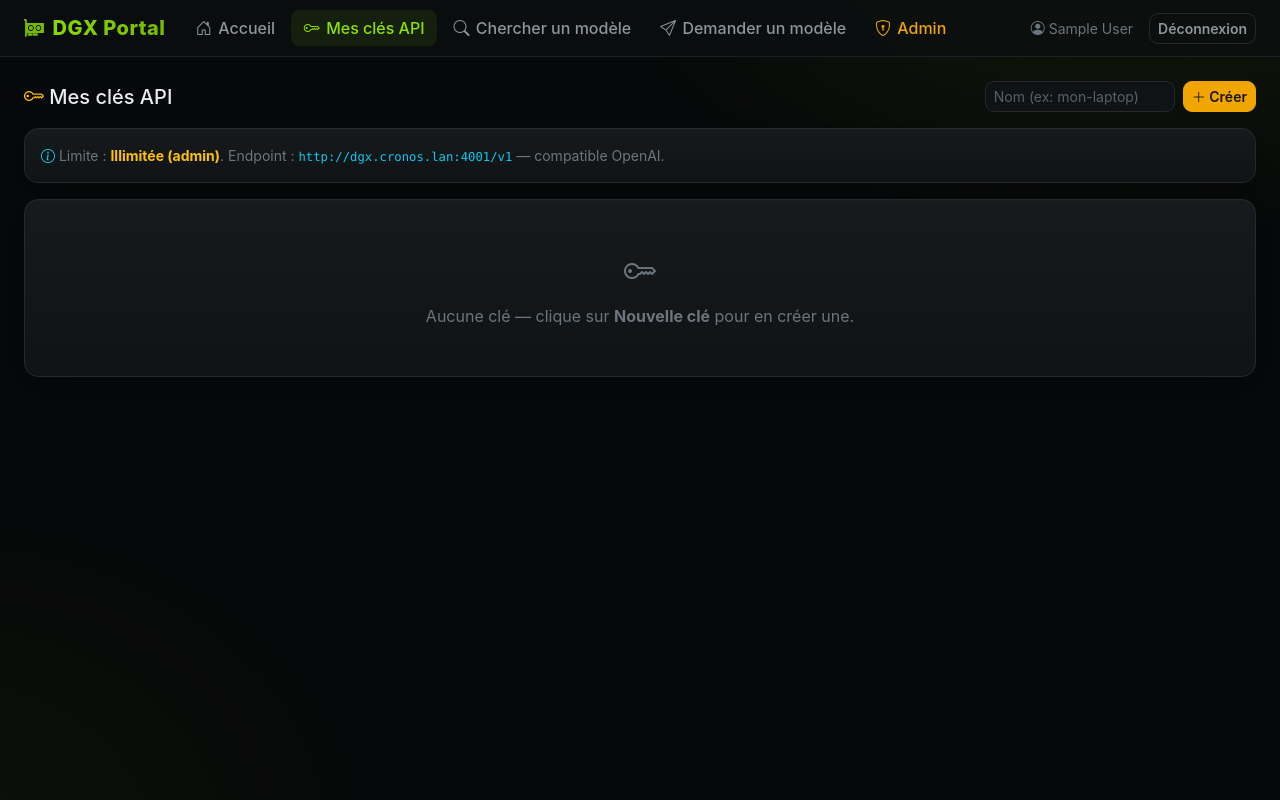
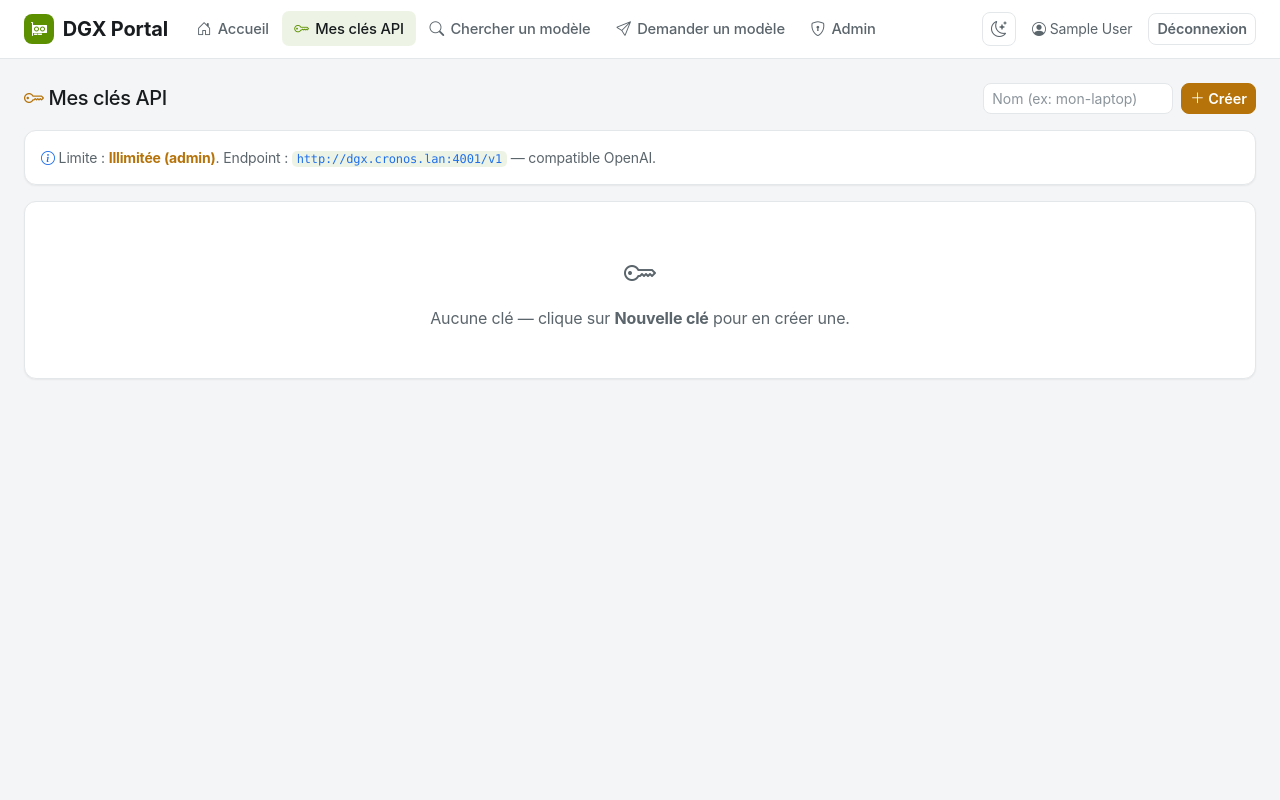
Before and after one commit to Sunderrrr/dgx-spark-llm-platform, a Flask app: page /keys in a window 1280 px wide. Run offline with Flask 3, Linux system fonts and the light colour scheme; the visitor is signed in with stand-in values (Sample User, id 1); data that the repository does not hold is empty; parts of the project's set-up code (start-up, migrations or seed data) failed here and were passed over.

Commit message:
Redesign UI: restrained light/dark theme system
Full aesthetic overhaul away from the glow-heavy "AI template" look
toward a flat, editorial product style: crisp 1px borders, subtle
shadows, no radial glows or gradient text, tightened typography,
NVIDIA green used only as a restrained accent.

- Light + dark themes driven by CSS variables on [data-bs-theme], with a
  navbar toggle persisted to localStorage and seeded from
  prefers-color-scheme. Theme applied pre-render (no flash).
- Bootstrap dark-only utilities (bg-dark, text-white, table-dark,
  border-secondary) remapped onto theme variables so every page adapts
  to both themes; text-success/info/warning/danger themed for contrast.
- Hardcoded #0d1117 inline styles (admin log box, keys snippet) replaced
  with theme-aware .terminal / .code-block classes.
- login.html rebuilt theme-aware with its own toggle.

Verified in both themes via headless screenshots (login, home, admin,
keys): consistent, readable, no broken contrast.

```diff
--- a/dgx-portal/templates/admin.html
+++ b/dgx-portal/templates/admin.html
@@ -98,7 +98,7 @@
           <span id="log-status" class="badge bg-secondary" style="font-size:.7rem">—</span>
         </div>
       </div>
-      <div id="log-box" style="background:#0d1117;font-size:.75rem;color:#8b949e;height:280px;overflow-y:auto;padding:.75rem;font-family:monospace;white-space:pre-wrap;word-break:break-all">{% if init_logs %}{{ init_logs | join('\n') }}{% endif %}</div>
+      <div id="log-box" class="terminal" style="height:280px;overflow-y:auto;padding:.75rem">{% if init_logs %}{{ init_logs | join('\n') }}{% endif %}</div>
     </div>
   </div>
 
--- a/dgx-portal/templates/base.html
+++ b/dgx-portal/templates/base.html
@@ -1,174 +1,218 @@
 <!DOCTYPE html>
-<html lang="fr" data-bs-theme="dark">
+<html lang="fr">
 <head>
   <meta charset="UTF-8">
   <meta name="viewport" content="width=device-width, initial-scale=1">
   <title>{% block title %}DGX Portal{% endblock %}</title>
+  <!-- Applique le thème avant le premier rendu (pas de flash) -->
+  <script>
+    (function () {
+      var saved = localStorage.getItem('theme');
+      var theme = saved || (window.matchMedia('(prefers-color-scheme: light)').matches ? 'light' : 'dark');
+      document.documentElement.setAttribute('data-bs-theme', theme);
+    })();
+  </script>
   <link rel="stylesheet" href="https://cdn.jsdelivr.net/npm/bootstrap@5.3.3/dist/css/bootstrap.min.css"
         integrity="sha384-QWTKZyjpPEjISv5WaRU9OFeRpok6YctnYmDr5pNlyT2bRjXh0JMhjY6hW+ALEwIH" crossorigin="anonymous">
   <link rel="stylesheet" href="https://cdn.jsdelivr.net/npm/bootstrap-icons@1.11.3/font/bootstrap-icons.min.css"
         integrity="sha384-XGjxtQfXaH2tnPFa9x+ruJTuLE3Aa6LhHSWRr1XeTyhezb4abCG4ccI5AkVDxqC+" crossorigin="anonymous">
   <style>
-    :root {
-      --brand:        #76b900;
-      --brand-bright: #8fe000;
-      --brand-dim:    #5c8f00;
-      --bg:           #070809;
-      --surface:      #101315;
-      --surface-2:    #161a1d;
-      --surface-3:    #1c2226;
-      --border:       #232a2e;
-      --border-soft:  #1a2023;
-      --text:         #e8edef;
-      --text-muted:   #8b979d;
-      --radius:       14px;
-
-      --bs-body-bg: var(--bg);
-      --bs-body-color: var(--text);
-      --bs-border-color: var(--border);
-      --bs-secondary-color: var(--text-muted);
+    /* ── Thème sombre (défaut) ─────────────────────────────── */
+    [data-bs-theme="dark"] {
+      --bg:            #141618;
+      --surface:       #1b1e21;
+      --surface-2:     #212528;
+      --surface-hover: #23282c;
+      --border:        #2b3035;
+      --border-strong: #363c42;
+      --text:          #e7e9ea;
+      --text-muted:    #98a1a8;
+      --text-faint:    #6a737a;
+      --accent:        #83c000;
+      --accent-hover:  #93d400;
+      --accent-soft:   rgba(131,192,0,0.14);
+      --accent-fg:     #0c1500;
+      --info:          #4a9eff;
+      --warn:          #e8a13a;
+      --danger:        #f2555a;
+      --code-bg:       #101315;
+      --code-text:     #c6ccd2;
+      --shadow-sm:     0 1px 2px rgba(0,0,0,.35);
+      --shadow:        0 2px 6px rgba(0,0,0,.30), 0 8px 24px -14px rgba(0,0,0,.6);
+    }
+    /* ── Thème clair ───────────────────────────────────────── */
+    [data-bs-theme="light"] {
+      --bg:            #f4f5f6;
+      --surface:       #ffffff;
+      --surface-2:     #fbfcfc;
+      --surface-hover: #f3f5f6;
+      --border:        #e4e7e9;
+      --border-strong: #d3d8db;
+      --text:          #191c1f;
+      --text-muted:    #5b656c;
+      --text-faint:    #8b949b;
+      --accent:        #5c9000;
+      --accent-hover:  #6aa300;
+      --accent-soft:   rgba(92,144,0,0.10);
+      --accent-fg:     #ffffff;
+      --info:          #1f6feb;
+      --warn:          #b5730a;
+      --danger:        #d63b41;
+      --code-bg:       #1b1e21;
+      --code-text:     #c6ccd2;
+      --shadow-sm:     0 1px 2px rgba(16,24,32,.06);
+      --shadow:        0 1px 3px rgba(16,24,32,.08), 0 8px 24px -16px rgba(16,24,32,.20);
     }
 
-    * { scrollbar-width: thin; scrollbar-color: #2a3237 transparent; }
-    *::-webkit-scrollbar { width: 10px; height: 10px; }
-    *::-webkit-scrollbar-track { background: transparent; }
-    *::-webkit-scrollbar-thumb { background: #2a3237; border-radius: 6px; border: 2px solid var(--bg); }
-    *::-webkit-scrollbar-thumb:hover { background: #38434a; }
+    * { scrollbar-width: thin; scrollbar-color: var(--border-strong) transparent; }
+    *::-webkit-scrollbar { width: 11px; height: 11px; }
+    *::-webkit-scrollbar-thumb { background: var(--border-strong); border-radius: 6px; border: 3px solid var(--bg); }
+    *::-webkit-scrollbar-thumb:hover { background: var(--text-faint); }
 
     body {
-      background:
-        radial-gradient(900px 500px at 88% -8%, rgba(118,185,0,0.10), transparent 60%),
-        radial-gradient(800px 600px at -5% 105%, rgba(118,185,0,0.05), transparent 55%),
-        var(--bg);
-      background-attachment: fixed;
+      background: var(--bg);
+      color: var(--text);
       min-height: 100vh;
-      color: var(--text);
       font-family: -apple-system, BlinkMacSystemFont, "Segoe UI", Roboto, "Helvetica Neue", Arial, sans-serif;
-      -webkit-font-smoothing: antialiased;
+      -webkit-font-smoothing: antialiased; letter-spacing: -0.01em;
+      transition: background-color .2s ease, color .2s ease;
     }
+    h1,h2,h3,h4,h5,h6 { letter-spacing: -0.02em; }
+    code, .font-mono { font-family: "SF Mono","JetBrains Mono","Fira Code",ui-monospace,Menlo,Consolas,monospace; }
+    code { color: var(--accent); background: var(--accent-soft); padding: .1em .4em; border-radius: 5px; font-size: .86em; }
 
-    code, .font-mono { font-family: "SF Mono", "JetBrains Mono", "Fira Code", ui-monospace, Menlo, Consolas, monospace; }
-    code { color: var(--brand-bright); }
+    /* ── Utilitaires Bootstrap remappés sur les variables de thème ── */
+    .text-white  { color: var(--text) !important; }
+    .text-secondary { color: var(--text-muted) !important; }
+    .text-success { color: var(--accent) !important; }
+    .text-info    { color: var(--info) !important; }
+    .text-warning { color: var(--warn) !important; }
+    .text-danger  { color: var(--danger) !important; }
+    .bg-dark  { background-color: var(--surface-2) !important; }
+    .bg-black { background-color: var(--code-bg) !important; }
+    .border-secondary { border-color: var(--border) !important; }
+    .table-dark {
+      --bs-table-bg: transparent; --bs-table-color: var(--text);
+      --bs-table-border-color: var(--border); --bs-table-hover-bg: var(--surface-hover);
+      --bs-table-hover-color: var(--text);
+    }
 
     /* ── Navbar ─────────────────────────────────────────────── */
     .navbar {
-      background: rgba(12,15,17,0.82) !important;
-      backdrop-filter: saturate(140%) blur(14px);
-      -webkit-backdrop-filter: saturate(140%) blur(14px);
-      border-bottom: 1px solid var(--border-soft);
-      position: sticky; top: 0; z-index: 1030;
+      background: var(--surface); border-bottom: 1px solid var(--border);
+      position: sticky; top: 0; z-index: 1030; padding-top: .55rem; padding-bottom: .55rem;
     }
-    .navbar-brand {
-      font-weight: 800; letter-spacing: .5px; display: flex; align-items: center; gap: .5rem;
-      background: linear-gradient(92deg, var(--brand-bright), var(--brand));
-      -webkit-background-clip: text; background-clip: text; -webkit-text-fill-color: transparent;
+    .navbar-brand { font-weight: 700; color: var(--text) !important; display: flex; align-items: center; gap: .55rem; }
+    .brand-mark {
+      width: 30px; height: 30px; border-radius: 8px; display: grid; place-items: center;
+      background: var(--accent); color: var(--accent-fg); font-size: 1rem;
     }
-    .navbar-brand i { -webkit-text-fill-color: var(--brand); }
     .navbar .nav-link {
-      color: var(--text-muted); font-weight: 500; border-radius: 8px;
-      padding: .4rem .8rem !important; margin: 0 .1rem; transition: all .18s ease;
+      color: var(--text-muted); font-weight: 500; font-size: .92rem; border-radius: 7px;
+      padding: .4rem .75rem !important; margin: 0 .05rem; transition: color .15s, background .15s;
       display: inline-flex; align-items: center; gap: .4rem;
     }
-    .navbar .nav-link:hover { color: var(--text); background: rgba(255,255,255,0.04); }
-    .navbar .nav-link.active {
-      color: var(--brand-bright); background: rgba(118,185,0,0.10);
+    .navbar .nav-link:hover { color: var(--text); background: var(--surface-hover); }
+    .navbar .nav-link.active { color: var(--text); background: var(--accent-soft); }
+    .navbar .nav-link.active i { color: var(--accent); }
+    .navbar .nav-link.admin-link.active { color: var(--warn); background: rgba(180,120,10,0.1); }
+    .navbar .nav-link.admin-link.active i { color: var(--warn); }
+    .icon-btn {
+      width: 34px; height: 34px; border-radius: 8px; border: 1px solid var(--border);
+      background: var(--surface); color: var(--text-muted); display: grid; place-items: center;
+      cursor: pointer; transition: all .15s; padding: 0;
     }
-    .navbar .nav-link.admin-link { color: #f0a500; }
-    .navbar .nav-link.admin-link:hover, .navbar .nav-link.admin-link.active {
-      color: #ffc233; background: rgba(240,165,0,0.12);
-    }
+    .icon-btn:hover { color: var(--text); border-color: var(--border-strong); background: var(--surface-hover); }
 
     /* ── Cartes ─────────────────────────────────────────────── */
     .card {
-      background: linear-gradient(180deg, var(--surface-2), var(--surface));
-      border: 1px solid var(--border);
-      border-radius: var(--radius);
-      box-shadow: 0 1px 0 rgba(255,255,255,0.02) inset, 0 8px 24px -18px rgba(0,0,0,0.9);
-      transition: border-color .2s ease, transform .2s ease, box-shadow .2s ease;
+      background: var(--surface); border: 1px solid var(--border); border-radius: 12px;
+      box-shadow: var(--shadow-sm); transition: border-color .15s, box-shadow .15s, transform .15s;
     }
-    .card-header {
-      background: transparent; border-bottom: 1px solid var(--border-soft);
-      font-weight: 600; letter-spacing: .2px;
-    }
-    .model-card:hover {
-      border-color: rgba(118,185,0,0.55) !important;
-      transform: translateY(-3px);
-      box-shadow: 0 14px 34px -20px rgba(118,185,0,0.55), 0 0 0 1px rgba(118,185,0,0.15);
-    }
-    .border-dashed { border-style: dashed !important; border-color: var(--border) !important; }
-    .border-dashed:hover { border-color: var(--brand-dim) !important; }
+    .card-header { background: transparent; border-bottom: 1px solid var(--border); font-weight: 600; }
+    .model-card:hover { border-color: var(--border-strong); box-shadow: var(--shadow); transform: translateY(-2px); }
+    .border-dashed { border-style: dashed !important; border-color: var(--border-strong) !important; box-shadow: none; }
 
     /* ── Boutons ────────────────────────────────────────────── */
-    .btn { font-weight: 600; border-radius: 9px; transition: all .16s ease; }
+    .btn { font-weight: 600; border-radius: 8px; font-size: .9rem; transition: all .14s; }
     .btn-success {
-      --bs-btn-bg: var(--brand); --bs-btn-border-color: var(--brand);
-      --bs-btn-hover-bg: var(--brand-bright); --bs-btn-hover-border-color: var(--brand-bright);
-      --bs-btn-active-bg: var(--brand-dim); --bs-btn-disabled-bg: var(--brand-dim);
-      color: #08130a !important;
+      --bs-btn-bg: var(--accent); --bs-btn-border-color: var(--accent);
+      --bs-btn-hover-bg: var(--accent-hover); --bs-btn-hover-border-color: var(--accent-hover);
+      --bs-btn-active-bg: var(--accent-hover); --bs-btn-color: var(--accent-fg); --bs-btn-hover-color: var(--accent-fg);
+      --bs-btn-disabled-bg: var(--accent); --bs-btn-disabled-border-color: var(--accent); --bs-btn-disabled-color: var(--accent-fg);
     }
-    .btn-success:hover { box-shadow: 0 6px 20px -8px rgba(118,185,0,0.7); }
-    .btn-outline-success { --bs-btn-color: var(--brand-bright); --bs-btn-border-color: var(--brand-dim);
-      --bs-btn-hover-bg: var(--brand); --bs-btn-hover-border-color: var(--brand); --bs-btn-hover-color: #08130a; }
-    .btn-warning { --bs-btn-bg: #f0a500; --bs-btn-border-color: #f0a500; --bs-btn-hover-bg: #ffb724; --bs-btn-hover-border-color: #ffb724; color: #1a1200 !important; }
-    .btn-warning:hover { box-shadow: 0 6px 20px -8px rgba(240,165,0,0.7); }
+    .btn-warning { --bs-btn-bg: var(--warn); --bs-btn-border-color: var(--warn); --bs-btn-hover-bg: var(--warn);
+      --bs-btn-hover-border-color: var(--warn); --bs-btn-color: #fff; --bs-btn-hover-color: #fff; filter: brightness(1); }
+    .btn-warning:hover { filter: brightness(1.08); }
+    .btn-info { --bs-btn-bg: var(--info); --bs-btn-border-color: var(--info); --bs-btn-hover-bg: var(--info);
+      --bs-btn-hover-border-color: var(--info); --bs-btn-color: #fff; --bs-btn-hover-color: #fff; }
+    .btn-info:hover { filter: brightness(1.08); }
+    .btn-outline-success { --bs-btn-color: var(--accent); --bs-btn-border-color: var(--border-strong);
+      --bs-btn-hover-bg: var(--accent); --bs-btn-hover-border-color: var(--accent); --bs-btn-hover-color: var(--accent-fg); }
     .btn-outline-secondary { --bs-btn-color: var(--text-muted); --bs-btn-border-color: var(--border);
-      --bs-btn-hover-bg: var(--surface-3); --bs-btn-hover-border-color: #333c42; --bs-btn-hover-color: var(--text); }
+      --bs-btn-hover-bg: var(--surface-hover); --bs-btn-hover-border-color: var(--border-strong); --bs-btn-hover-color: var(--text);
+      --bs-btn-active-bg: var(--surface-hover); --bs-btn-active-color: var(--text); }
+    .btn-danger, .btn-outline-danger { --bs-btn-hover-color: #fff; }
 
     /* ── Badges ─────────────────────────────────────────────── */
-    .badge { font-weight: 600; letter-spacing: .3px; border-radius: 7px; padding: .38em .6em; }
-    .badge-pending  { background: rgba(245,158,11,0.16)  !important; color: #fbbf24 !important; }
-    .badge-done     { background: rgba(16,185,129,0.16)  !important; color: #34d399 !important; }
-    .badge-rejected { background: rgba(239,68,68,0.16)   !important; color: #f87171 !important; }
+    .badge { font-weight: 600; letter-spacing: .2px; border-radius: 6px; padding: .4em .6em; }
+    .badge.bg-success { background: var(--accent-soft) !important; color: var(--accent) !important; }
+    .badge.bg-secondary { background: var(--surface-hover) !important; color: var(--text-muted) !important; }
+    .badge-pending  { background: rgba(232,161,58,0.16)  !important; color: var(--warn) !important; }
+    .badge-done     { background: var(--accent-soft)      !important; color: var(--accent) !important; }
+    .badge-rejected { background: rgba(242,85,90,0.16)    !important; color: var(--danger) !important; }
 
     /* ── Formulaires ────────────────────────────────────────── */
     .form-control, .form-select {
-      background: var(--surface) !important; border-color: var(--border) !important; color: var(--text) !important;
-      border-radius: 9px;
+      background: var(--surface) !important; border-color: var(--border) !important;
+      color: var(--text) !important; border-radius: 8px;
     }
-    .form-control::placeholder { color: #55616a; }
+    .form-control::placeholder { color: var(--text-faint); }
     .form-control:focus, .form-select:focus {
-      background: var(--surface) !important; border-color: var(--brand-dim) !important;
-      box-shadow: 0 0 0 .2rem rgba(118,185,0,0.18) !important; color: var(--text) !important;
+      background: var(--surface) !important; border-color: var(--accent) !important;
+      box-shadow: 0 0 0 3px var(--accent-soft) !important; color: var(--text) !important;
     }
     .form-label { color: var(--text-muted); font-weight: 500; font-size: .85rem; }
+    .form-check-input:checked { background-color: var(--accent); border-color: var(--accent); }
 
     /* ── Tables ─────────────────────────────────────────────── */
-    .table { --bs-table-bg: transparent; --bs-table-color: var(--text); border-color: var(--border-soft); }
+    .table { --bs-table-bg: transparent; --bs-table-color: var(--text); border-color: var(--border); }
     .table thead th {
-      color: var(--text-muted); font-weight: 600; font-size: .72rem;
-      text-transform: uppercase; letter-spacing: .6px; border-bottom: 1px solid var(--border);
+      color: var(--text-muted); font-weight: 600; font-size: .7rem; text-transform: uppercase;
+      letter-spacing: .6px; border-bottom: 1px solid var(--border);
     }
-    .table td { border-color: var(--border-soft); vertical-align: middle; }
-    .table-hover > tbody > tr:hover > * { --bs-table-hover-bg: rgba(118,185,0,0.05); }
+    .table td, .table th { border-color: var(--border); vertical-align: middle; }
+    .table-hover > tbody > tr:hover > * { --bs-table-hover-bg: var(--surface-hover); }
 
     /* ── Divers ─────────────────────────────────────────────── */
-    .stat-number {
-      font-size: 2.2rem; font-weight: 800; line-height: 1;
-      background: linear-gradient(180deg, var(--brand-bright), var(--brand-dim));
-      -webkit-background-clip: text; background-clip: text; -webkit-text-fill-color: transparent;
+    .stat-number { font-size: 2.1rem; font-weight: 700; line-height: 1; color: var(--text); }
+    .terminal {
+      background: var(--code-bg); color: var(--code-text); border: 1px solid var(--border);
+      border-radius: 10px; font-family: "SF Mono",ui-monospace,Menlo,Consolas,monospace;
+      font-size: .75rem; white-space: pre-wrap; word-break: break-all;
     }
-    .key-box { font-family: "SF Mono", ui-monospace, Menlo, monospace; font-size: .85rem;
-      background: #0a0d0e; border: 1px solid var(--border); padding: .5rem .75rem;
-      border-radius: 9px; word-break: break-all; }
-    .alert { border-radius: 11px; border: 1px solid var(--border); }
-    .alert-success { background: rgba(16,185,129,0.10); border-color: rgba(16,185,129,0.3); color: #6ee7b7; }
-    .alert-danger  { background: rgba(239,68,68,0.10);  border-color: rgba(239,68,68,0.3);  color: #fca5a5; }
-    .alert-warning { background: rgba(245,158,11,0.10); border-color: rgba(245,158,11,0.3); color: #fcd34d; }
+    .code-block {
+      background: var(--code-bg); color: var(--code-text); border: 1px solid var(--border);
+      border-radius: 10px; font-family: "SF Mono",ui-monospace,Menlo,Consolas,monospace;
+    }
+    .key-box { font-family: "SF Mono",ui-monospace,Menlo,monospace; font-size: .85rem;
+      background: var(--code-bg); color: var(--code-text); border: 1px solid var(--border);
+      padding: .5rem .75rem; border-radius: 8px; word-break: break-all; }
+    .alert { border-radius: 10px; border: 1px solid var(--border); background: var(--surface); color: var(--text); }
+    .alert-success { background: var(--accent-soft); border-color: transparent; color: var(--accent); }
+    .alert-danger  { background: rgba(242,85,90,0.12); border-color: transparent; color: var(--danger); }
+    .alert-warning { background: rgba(232,161,58,0.12); border-color: transparent; color: var(--warn); }
     hr { border-color: var(--border); }
-    ::selection { background: rgba(118,185,0,0.3); }
-    .content-wrap { animation: fadeUp .3s ease both; }
-    @keyframes fadeUp { from { opacity: 0; transform: translateY(8px); } to { opacity: 1; transform: none; } }
-    @media (prefers-reduced-motion: reduce) {
-      .content-wrap { animation: none; }
-      * { transition: none !important; }
-    }
+    a { color: var(--accent); text-decoration: none; }
+    a:hover { color: var(--accent-hover); }
+    ::selection { background: var(--accent-soft); }
   </style>
 </head>
 <body>
 <nav class="navbar navbar-expand-lg">
   <div class="container-fluid px-4">
-    <a class="navbar-brand" href="/"><i class="bi bi-gpu-card"></i> DGX Portal</a>
-    <button class="navbar-toggler border-0" type="button" data-bs-toggle="collapse" data-bs-target="#nav">
+    <a class="navbar-brand" href="/"><span class="brand-mark"><i class="bi bi-gpu-card"></i></span> DGX Portal</a>
+    <button class="navbar-toggler border-0 p-1" type="button" data-bs-toggle="collapse" data-bs-target="#nav">
       <span class="navbar-toggler-icon"></span>
     </button>
     <div class="collapse navbar-collapse" id="nav">
@@ -179,20 +223,21 @@
         <li class="nav-item"><a class="nav-link {% if path.startswith('/search') %}active{% endif %}" href="/search"><i class="bi bi-search"></i> Chercher un modèle</a></li>
         <li class="nav-item"><a class="nav-link {% if path.startswith('/request') %}active{% endif %}" href="/request"><i class="bi bi-send"></i> Demander un modèle</a></li>
         {% if session.is_admin %}
-        <li class="nav-item">
-          <a class="nav-link admin-link {% if path.startswith('/admin') %}active{% endif %}" href="/admin"><i class="bi bi-shield-lock"></i> Admin</a>
-        </li>
+        <li class="nav-item"><a class="nav-link admin-link {% if path.startswith('/admin') %}active{% endif %}" href="/admin"><i class="bi bi-shield-lock"></i> Admin</a></li>
         {% endif %}
       </ul>
       <div class="d-flex align-items-center gap-3">
-        <span class="text-secondary small"><i class="bi bi-person-circle"></i> {{ session.fullname }}</span>
+        <button id="theme-toggle" class="icon-btn" type="button" aria-label="Basculer le thème" title="Basculer clair / sombre">
+          <i class="bi"></i>
+        </button>
+        <span class="text-secondary small d-none d-md-inline"><i class="bi bi-person-circle"></i> {{ session.fullname }}</span>
         <a href="/logout" class="btn btn-outline-secondary btn-sm">Déconnexion</a>
       </div>
     </div>
   </div>
 </nav>
 
-<div class="container-fluid px-4 mt-4 content-wrap">
+<div class="container-fluid px-4 mt-4">
   {% with messages = get_flashed_messages(with_categories=true) %}
     {% for cat, msg in messages %}
     <div class="alert alert-{{ cat }} alert-dismissible fade show" role="alert">
@@ -203,8 +248,27 @@
   {% endwith %}
   {% block content %}{% endblock %}
 </div>
+
 <script src="https://cdn.jsdelivr.net/npm/bootstrap@5.3.3/dist/js/bootstrap.bundle.min.js"
         integrity="sha384-YvpcrYf0tY3lHB60NNkmXc5s9fDVZLESaAA55NDzOxhy9GkcIdslK1eN7N6jIeHz" crossorigin="anonymous"></script>
+<script>
+  (function () {
+    var root = document.documentElement;
+    var btn = document.getElementById('theme-toggle');
+    var icon = btn.querySelector('i');
+    function sync() {
+      var dark = root.getAttribute('data-bs-theme') === 'dark';
+      icon.className = 'bi ' + (dark ? 'bi-sun' : 'bi-moon-stars');
+    }
+    sync();
+    btn.addEventListener('click', function () {
+      var next = root.getAttribute('data-bs-theme') === 'dark' ? 'light' : 'dark';
+      root.setAttribute('data-bs-theme', next);
+      localStorage.setItem('theme', next);
+      sync();
+    });
+  })();
+</script>
 {% block scripts %}{% endblock %}
 </body>
 </html>
--- a/dgx-portal/templates/keys.html
+++ b/dgx-portal/templates/keys.html
@@ -160,7 +160,7 @@
           <span class="text-secondary small">La clé est masquée par défaut dans les snippets</span>
         </div>
         <div class="position-relative">
-          <pre id="int-snippet" class="mb-0 p-3 rounded" style="background:#0d1117;font-size:.82rem;color:#c9d1d9;min-height:90px;white-space:pre-wrap;word-break:break-all"></pre>
+          <pre id="int-snippet" class="code-block mb-0 p-3" style="font-size:.82rem;min-height:90px;white-space:pre-wrap;word-break:break-all"></pre>
           <button class="btn btn-sm btn-outline-secondary position-absolute top-0 end-0 m-2" id="copy-snip-btn" onclick="copySnippet()">
             <i class="bi bi-clipboard"></i>
           </button>
```
Also changed, not shown: dgx-portal/templates/login.html (+57 -35 lines).
